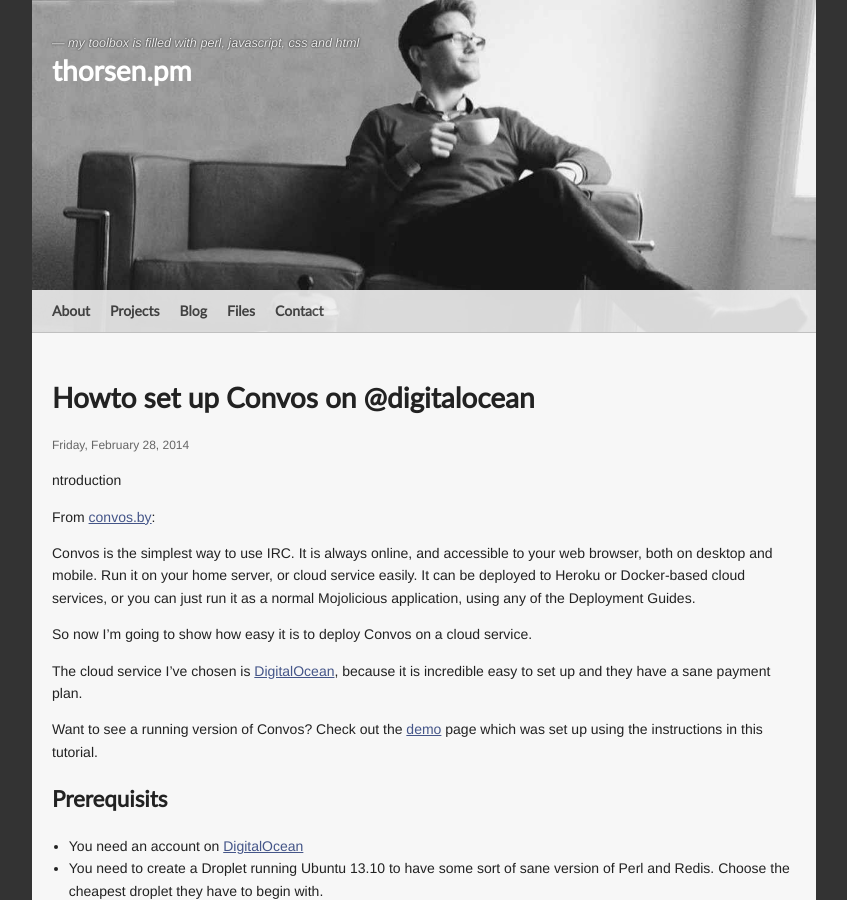
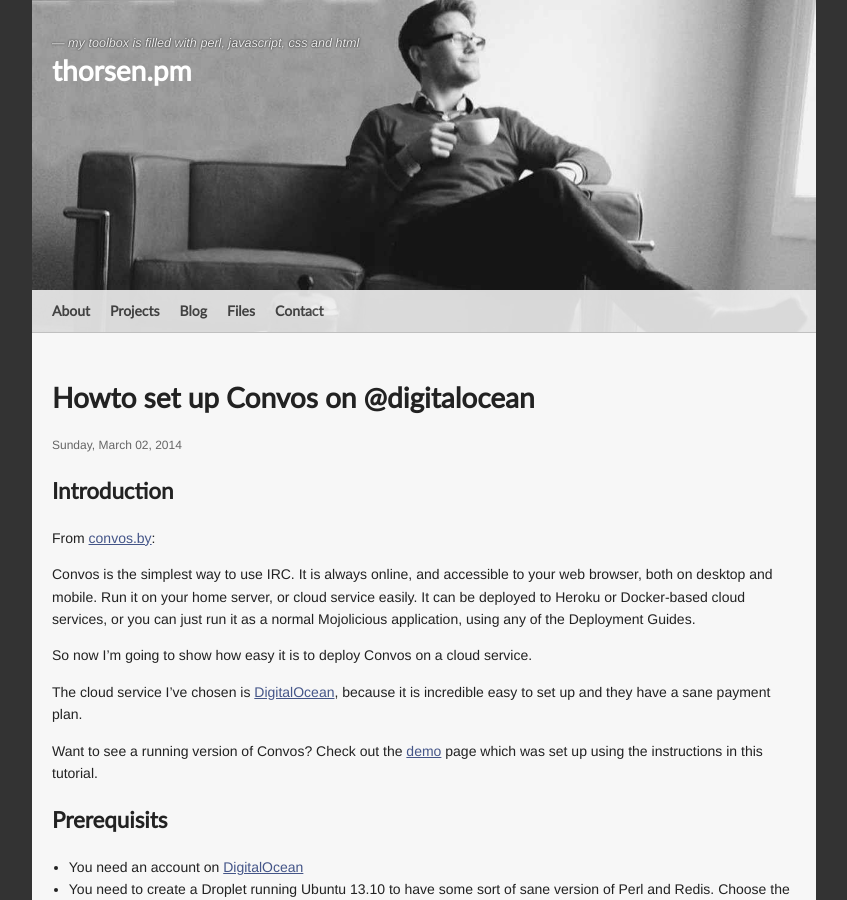
Before and after one commit to kberov/jhthorsen.github.com, a Jekyll site: the page built from perl/_posts/2014-03-02-convos-on-digitalocean.markdown, in a window 1280 px wide and 900 px high. Shown: the whole window, without its empty margins (216-1063 px from the left). Built offline with Jekyll 4.4.1, drawn with Linux system fonts in a browser that asks for light colours; comment, search, counter and statistics services are not loaded.

Commit message:
Fix date and heading for 2014-03-02-convos-on-digitalocean

```diff
--- a/perl/_posts/2014-02-28-convos-on-digitalocean.markdown
+++ b/perl/_posts/2014-03-02-convos-on-digitalocean.markdown
@@ -4,7 +4,8 @@ title: "Howto set up Convos on @digitalocean"
 tag: perl, irc
 category: Programming
 ---
-ntroduction
+
+## Introduction
 
 From [convos.by](http://convos.by):
 
```
